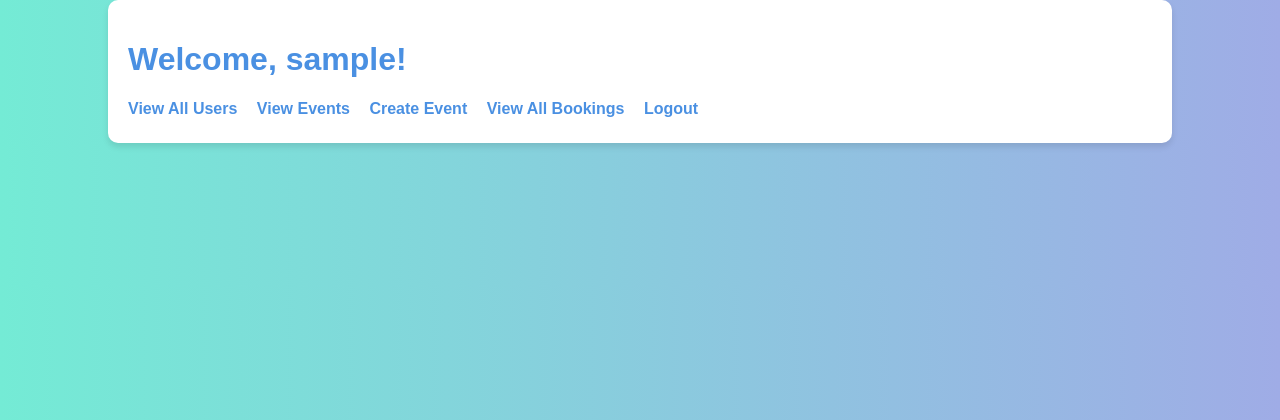
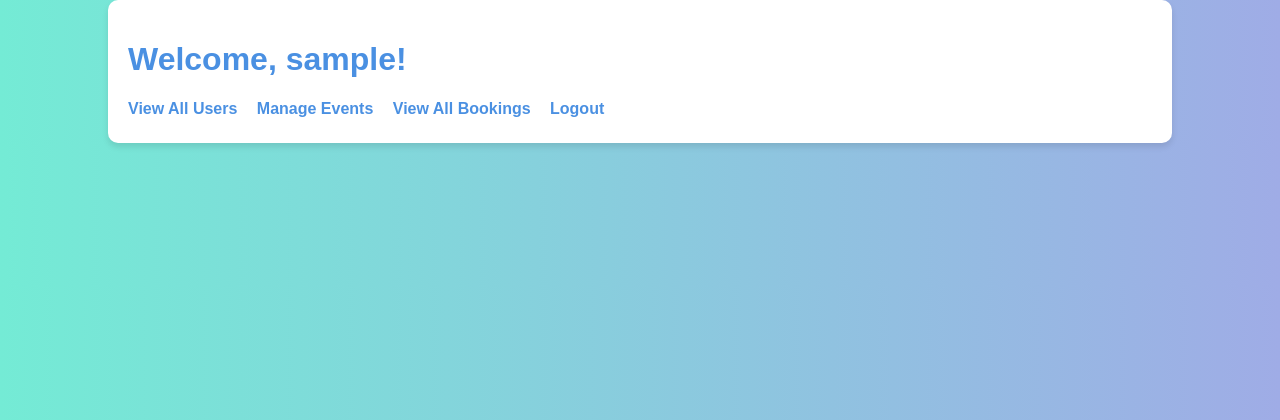
Before and after one commit to Dhanithya-Beligolla/event-reservation-management-system, a PHP site: page /admin-dashboard.php in a window 1280 px wide. Shown: the top 420 px of the page. Run offline with PHP 8.4, Linux system fonts and the light colour scheme; the visitor is signed in with stand-in values (Sample User, id 1).

Commit message:
update admin dashboard

```diff
--- a/admin-dashboard.php
+++ b/admin-dashboard.php
@@ -20,8 +20,7 @@ if (!isset($_SESSION['admin_id'])) {
         <nav>
             <ul>
                 <li><a href="view-users.php">View All Users</a></li>
-                <li><a href="view-events.php">View Events</a></li>
-                <li><a href="create-event.php">Create Event</a></li>
+                <li><a href="view-events.php">Manage Events</a></li>
                 <li><a href="view-bookings.php">View All Bookings</a></li>
                 <li><a href="php/admin-logout.php">Logout</a></li>
             </ul>
```
